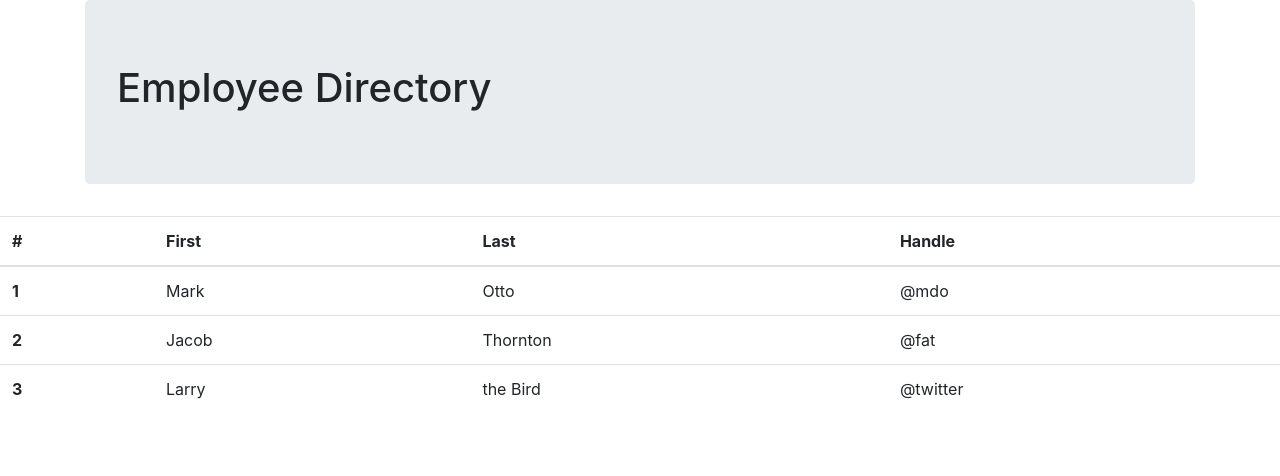
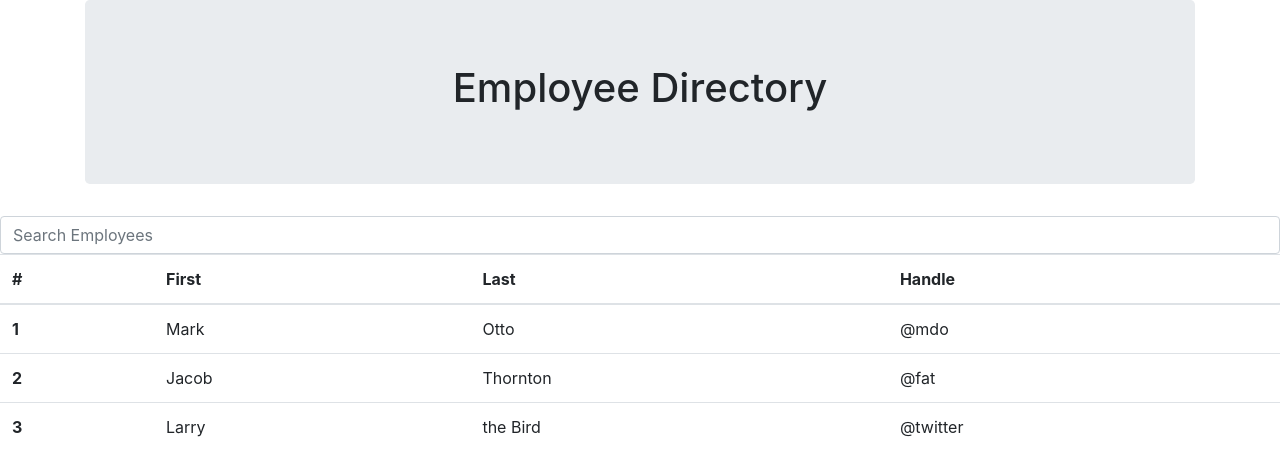
Before and after one commit to wjutterback/REACTive-Directory, a React (Create React App) app in the folder reactive-directory/: page / in a window 1280 px wide. Shown: the top 476 px of the page. Built offline with nearby package versions, Linux system fonts and the light colour scheme; no server answers.

Commit message:
Successful API call, implemented search component

```diff
--- a/reactive-directory/src/App.js
+++ b/reactive-directory/src/App.js
@@ -1,11 +1,13 @@
 import './App.css';
 import NavHeader from './components/nav';
 import Table from './components/table';
+import Search from './components/input';
 
 function App() {
   return (
     <div>
       <NavHeader />
+      <Search />
       <Table />
     </div>
   );
--- /dev/null
+++ b/reactive-directory/src/components/input.js
@@ -0,0 +1,18 @@
+import React from 'react';
+
+function inputField() {
+
+  return (
+    <div className='form-outline'>
+      <input
+        type='search'
+        id='form1'
+        className='form-control'
+        placeholder='Search Employees'
+        aria-label='Search'
+      />
+    </div>
+  );
+}
+
+export default inputField;
--- a/reactive-directory/src/components/nav.js
+++ b/reactive-directory/src/components/nav.js
@@ -4,7 +4,7 @@ function navHeader() {
   return (
     <div className='container'>
       <div className='jumbotron '>
-        <h1>Employee Directory</h1>
+        <h1 style={{ textAlign: 'center' }}>Employee Directory</h1>
       </div>
     </div>
   );
--- a/reactive-directory/src/components/table.js
+++ b/reactive-directory/src/components/table.js
@@ -1,8 +1,21 @@
 import React from 'react';
+import { useState, useEffect } from 'react';
+import { API } from '../data/API';
 
-function reactTable() {
+function ReactTable() {
+  const [items, setItems] = useState([]);
+
+  const handleSearch = async () => {
+    const results = await API.search();
+    console.log(results.json());
+    // setItems([message]);
+  };
+
+  useEffect(() => {
+    handleSearch();
+  }, []);
   return (
-    <table class='table'>
+    <table className='table'>
       <thead>
         <tr>
           <th scope='col'>#</th>
@@ -34,4 +47,4 @@ function reactTable() {
     </table>
   );
 }
-export default reactTable;
+export default ReactTable;
--- /dev/null
+++ b/reactive-directory/src/data/API.js
@@ -0,0 +1,5 @@
+const BASEURL = 'https://randomuser.me/api?results=50';
+
+export const API = {
+  search: () => fetch(BASEURL),
+};
```
